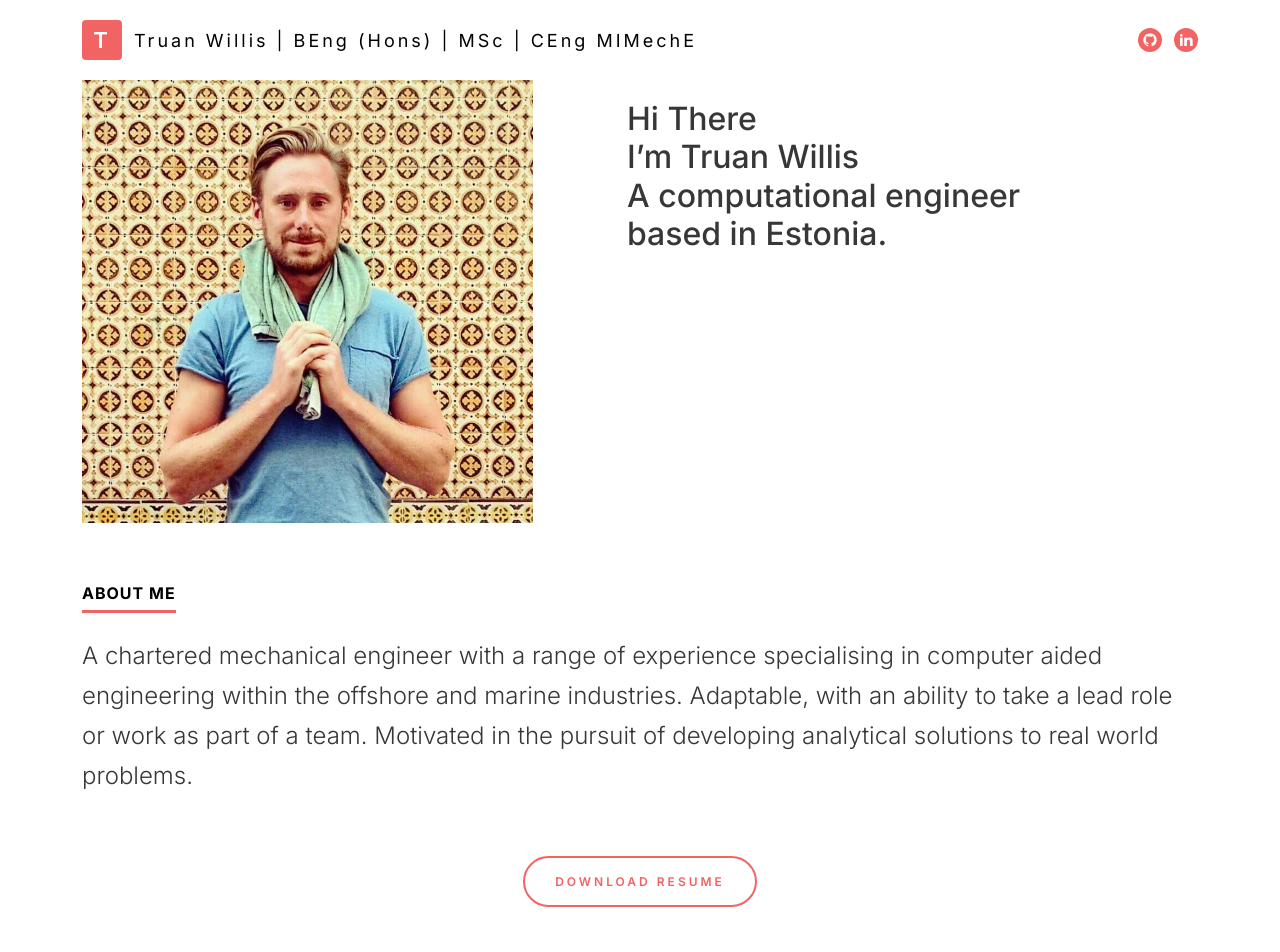
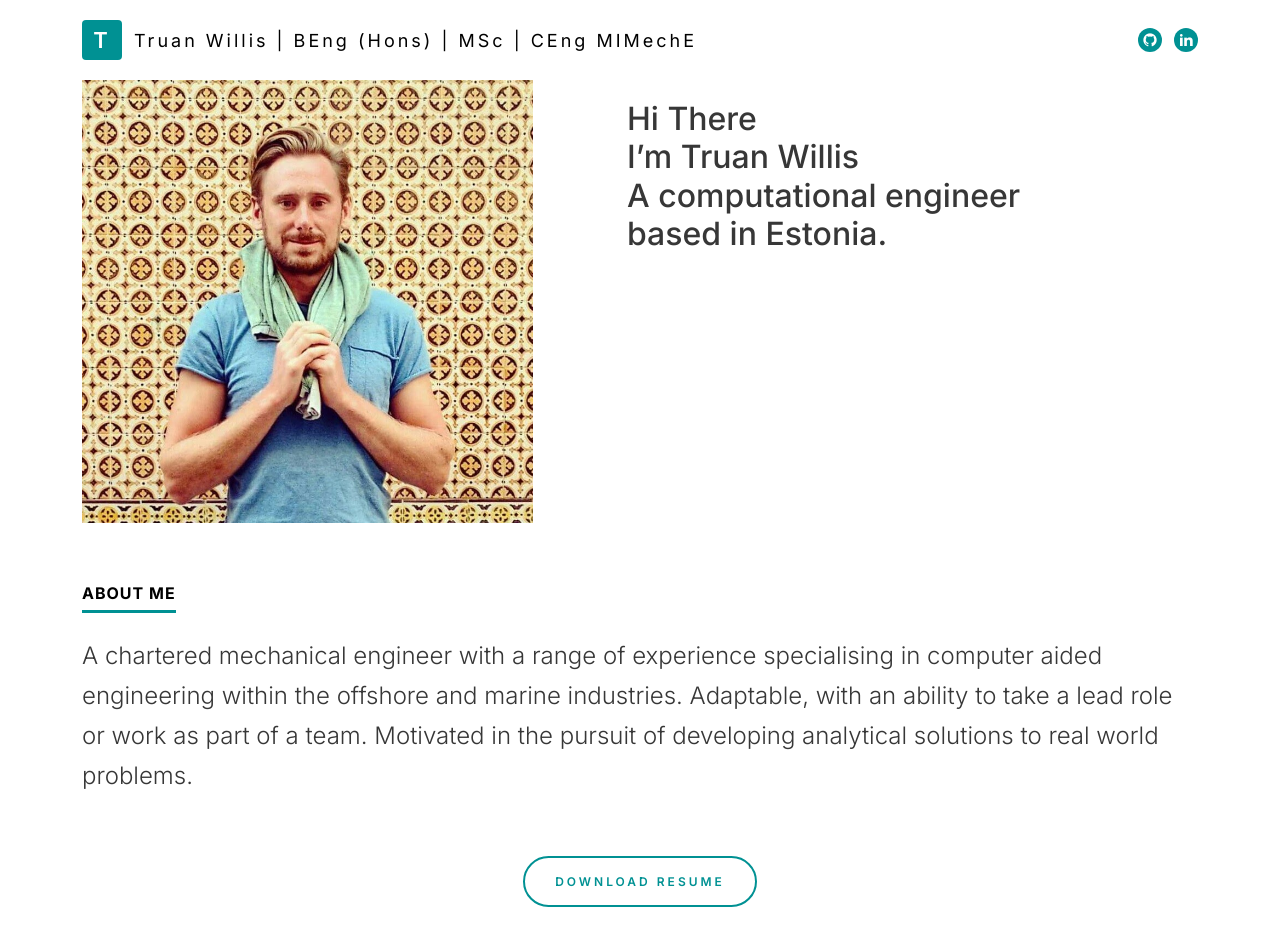
Before and after one commit to TruanWillis/TruanWillis.github.io, a plain HTML site: page index.html in a window 1280 px wide. Shown: the top 952 px of the page. Drawn offline with nearby package versions, Linux system fonts and the light colour scheme.

Commit message:
Wesite theme colour updated

```diff
--- a/assets/css/main.css
+++ b/assets/css/main.css
@@ -38,13 +38,13 @@ svg,img { max-width: 100%; height: auto; }
 .ds-header-inner{ display: flex; justify-content: space-between; align-items: center; }
 /*.ds-logo{ text-transform: uppercase; font-size: 18px; letter-spacing: 3px; color: #000; display: flex; align-items: center; }*/
 .ds-logo{font-size: 18px; letter-spacing: 3px; color: #000; display: flex; align-items: center; }
-.ds-logo span{ display:flex; align-items: center; justify-content: center; width: 40px; height: 40px; background-color: #F26464; border-radius: 4px; color: #FFF; font-size: 22px; font-weight: 600; text-align: center; margin-right: 12px; }
+.ds-logo span{ display:flex; align-items: center; justify-content: center; width: 40px; height: 40px; background-color: #009193; border-radius: 4px; color: #FFF; font-size: 22px; font-weight: 600; text-align: center; margin-right: 12px; }
 .ds-logo:hover{ color: #000; }
 
 .ds-social{ list-style: none; display: flex; align-items: center; flex-wrap: wrap; }
 .ds-social li{ margin-left: 12px; }
 .ds-social li:first-child{ margin-left: 0; }
-.ds-social li a{ border-radius: 100%; color: #FFF; width: 24px; height: 24px; background-color: #F26464; display:flex; justify-content: center; align-items: center; text-align: center; font-size: 16px; }
+.ds-social li a{ border-radius: 100%; color: #FFF; width: 24px; height: 24px; background-color: #009193; display:flex; justify-content: center; align-items: center; text-align: center; font-size: 16px; }
 .ds-social li a:hover{ background-color: #000; color: #FFF; }
 /*-----------------------------------------------------------------
   2. >>> Banner Style
@@ -55,17 +55,17 @@ svg,img { max-width: 100%; height: auto; }
 .ds-numbervalulist{ list-style: none; display: flex; align-items: center; flex-wrap: wrap; margin: 0; padding: 0; margin-top: 60px; }
 .ds-numbervalulist li{ margin-right: 60px; }
 .ds-numbervalulist li:last-child{ margin-right: 0; }
-.ds-numbervalulist strong{ display: block; color: #F26464; font-size: 36px; font-weight: 800; }
+.ds-numbervalulist strong{ display: block; color: #009193; font-size: 36px; font-weight: 800; }
 .ds-numbervalulist span{ font-size: 16px; letter-spacing: 1px; }
 /*-----------------------------------------------------------------
   3. >>> About Style
 ----------------------------------------------------------------*/
 .ds-about-section{ padding-top: 60px; padding-bottom: 120px; }
-.ds-heading{ display: inline-block; font-weight: 700; color: #000; text-transform: uppercase; letter-spacing: 1px; font-size: 16px; border-bottom: 3px solid #F26464; padding-bottom: 7px; margin-bottom: 23px; }
+.ds-heading{ display: inline-block; font-weight: 700; color: #000; text-transform: uppercase; letter-spacing: 1px; font-size: 16px; border-bottom: 3px solid #009193; padding-bottom: 7px; margin-bottom: 23px; }
 .ds-about-section p{ color: #373737; font-size: 24px; line-height: 40px; font-weight: 300; margin-bottom: 60px; }
 
-.ds-button{ display: inline-block; text-transform: uppercase;font-size: 12px;line-height: 13px;font-weight: 600;letter-spacing: 3px; color:#F26464; padding:17px 30px;  border: 2px solid #F26464;border-radius: 60px; }
-.ds-button:hover{ background-color:#F26464 ; color: #FFF; }
+.ds-button{ display: inline-block; text-transform: uppercase;font-size: 12px;line-height: 13px;font-weight: 600;letter-spacing: 3px; color: #009193; padding:17px 30px;  border: 2px solid #009193;border-radius: 60px; }
+.ds-button:hover{ background-color: #009193 ; color: #FFF; }
 .ds-arrow-button i{ display: inline-block; vertical-align: middle; }
 /*-----------------------------------------------------------------
   4. >>> Skills Style
@@ -118,7 +118,7 @@ span.ds-department{ color: #373737; font-weight: 500; font-size: 18px; padding-b
 .ds-footer section p{ letter-spacing: 1.13px; color: #FFF; font-size: 18px; margin-bottom: 40px; }
 .ds-copyright{ color: rgba(255,255,255,0.5); letter-spacing: 1px; font-size: 16px; }
 .ds-copyright a{color: rgba(255,255,255,0.5);}
-.ds-copyright a:hover{ color: #F26464; }
+.ds-copyright a:hover{ color: #009193; }
 
 
 
```
